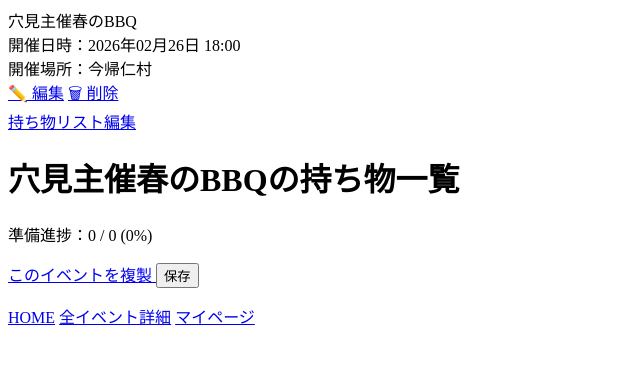
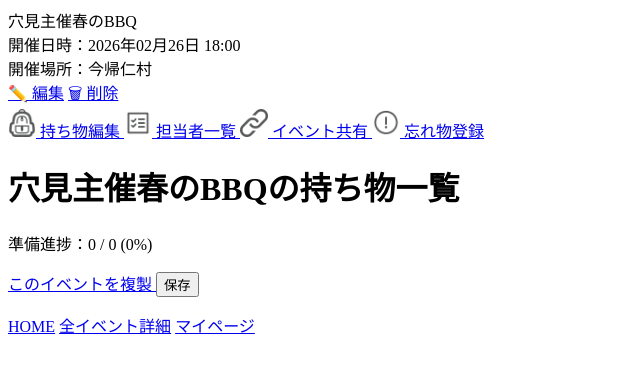
Before and after one commit to HanakoAnami/bbq-ready, a Django app: page /events/2/items/ in a window 1280 px wide. Shown: the top 373 px of the page, without its empty margins (0-640 px from the left). Run offline with Django 5.2, Linux system fonts and the light colour scheme; a user stored in the database is signed in; data comes from the database, SQL or seed files in the repository; both versions use the stored data as it was after the commit.

Commit message:
ナビゲーションバーアイコン登録

```diff
--- a/bbq_app/templates/bbq_app/base.html
+++ b/bbq_app/templates/bbq_app/base.html
@@ -1,5 +1,8 @@
 <!DOCTYPE>
 <html lang="ja">
+
+{% load static %}
+
 <head>
     <meta charset="UTF-8">
     <meta name="viewport" content="width=device-width, initial-scale=1.0">
--- a/bbq_app/templates/bbq_app/event_form.html
+++ b/bbq_app/templates/bbq_app/event_form.html
@@ -2,12 +2,6 @@
 
 {% block title %}
     {% if event %}イベント編集{% else %}新規イベント作成{% endif %}
-{% endblock %}
-
-{% block header %}
-    {% if event %}
-        {% include "bbq_app/partials/event_header.html" %}
-    {% endif %}
 {% endblock %}
 
 {% block content %}
--- a/bbq_app/templates/bbq_app/item_edit.html
+++ b/bbq_app/templates/bbq_app/item_edit.html
@@ -32,7 +32,7 @@
     このイベントを複製
 </a>
 
-<button type="submit">保存</butoon>
+<button type="submit">保存</button>
 </form>
 {% endblock %}
 
--- a/bbq_app/templates/bbq_app/partials/event_header.html
+++ b/bbq_app/templates/bbq_app/partials/event_header.html
@@ -1,3 +1,5 @@
+{% load static %}
+
 {% if event %}
 <div class="event-header">
 
@@ -17,13 +19,28 @@
   </div>
 
   <div class="event-header__nav">
-    <a href="{% url 'item_edit' event.id %}">持ち物リスト編集</a>
+    <a href="{% url 'item_edit' event.id %}"
+      class="{% if request.resolver_match.url_name == 'item_edit' %}"active{% endif %}">
+      <img src="{% static 'bbq_app/images/item_edit.png' %}" width="28" alt="持ち物">
+      <span>持ち物編集</span>
+    </a>
 
-    <!--未実装
-    <a href="#">担当者一覧</a>
-    <a href="#">イベント共有</a>
-    <a href="#">忘れ物登録</a>
-    -->
+    <a href="{% url 'event_participants' event.id %}"
+      class="{% if request.resolver_match.url_name == 'event_participants' %}"active{% endif %}">
+      <img src="{% static 'bbq_app/images/event_participants.png' %}" width="28" alt="担当者">
+      <span>担当者一覧</span>
 
-  </div>
+     <a href="#"
+      class="{% if request.resolver_match.url_name == 'event_share' %}"active{% endif %}">
+      <img src="{% static 'bbq_app/images/event_share.png' %}" width="28" alt="共有">
+      <span>イベント共有</span>
+
+       <a href="#"
+      class="{% if request.resolver_match.url_name == 'forgot_item' %}"active{% endif %}">
+      <img src="{% static 'bbq_app/images/forgot_item.png' %}" width="28" alt="忘物">
+      <span>忘れ物登録</span>
+
+    </a>
+
+</div>
 {% endif %}
```
Also changed, not shown: bbq_app/templates/bbq_app/event_detail.html (+24 -15 lines), bbq_app/static/bbq_app/images/event_participants.png (added), bbq_app/static/bbq_app/images/event_share.png (added), bbq_app/static/bbq_app/images/forgot_item.png (added), bbq_app/static/bbq_app/images/item_edit.png (added), db.sqlite3, 2 other files.
